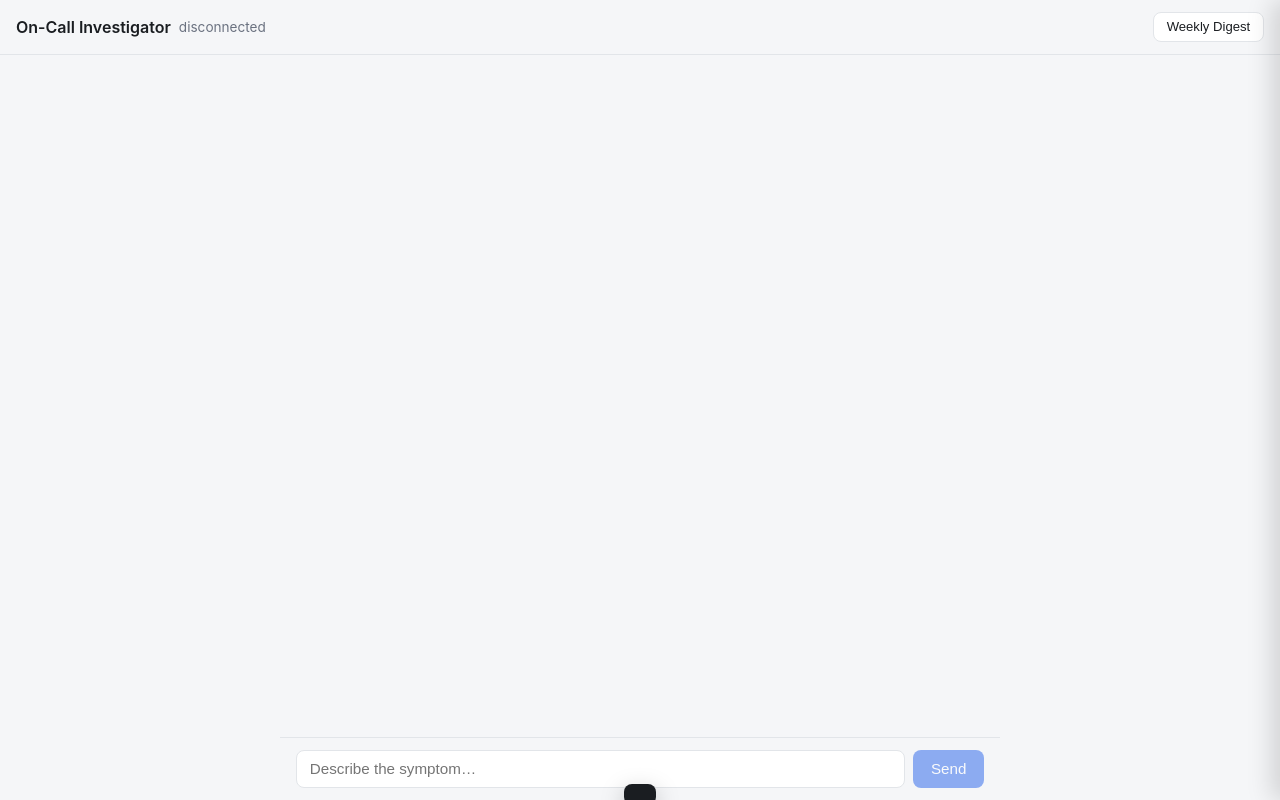
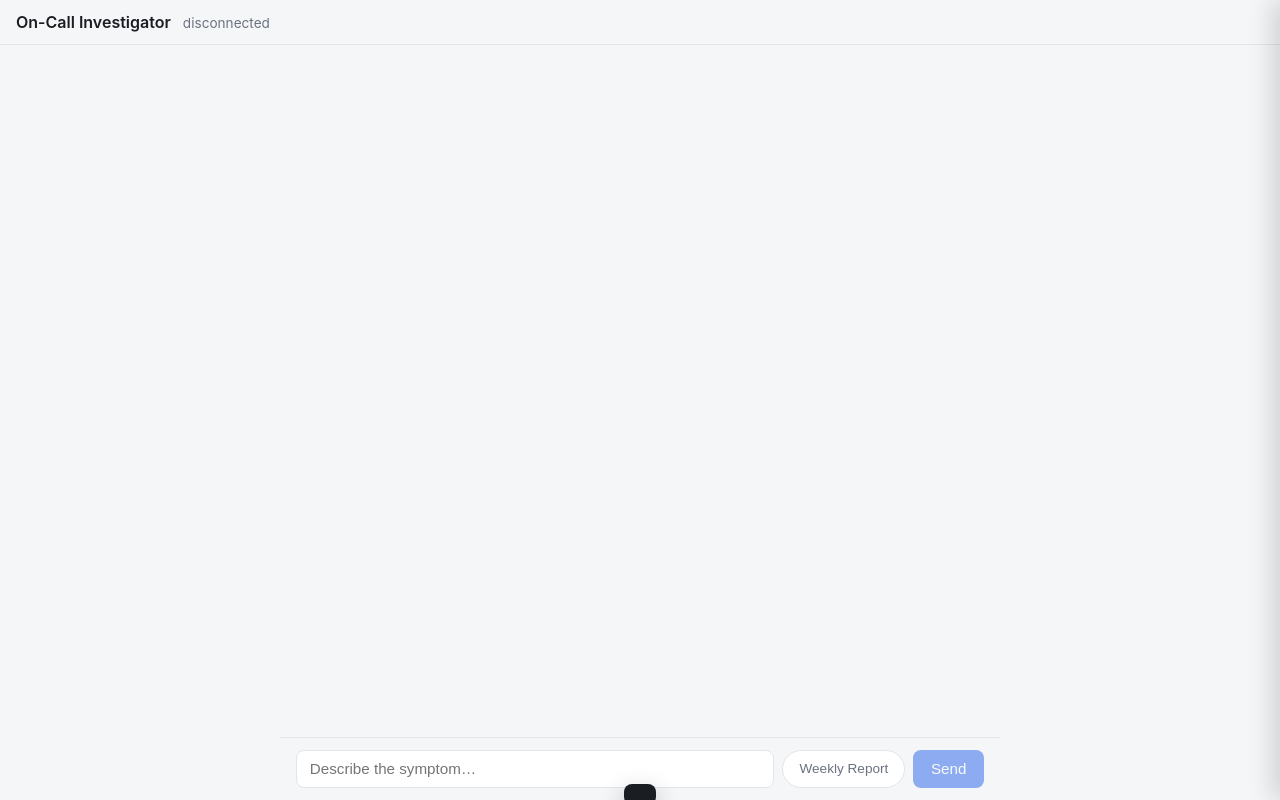
Before and after one commit to CharithaVadamala9/oncall-investigator, a website: page public/index.html in a window 1280 px wide. Drawn offline with Linux system fonts and the light colour scheme; no server answers.

Commit message:
Move weekly report trigger into the input row as a pill button
Was a standalone header button ("Weekly Digest"). Moved into the
composer row alongside the text input and Send button, styled as a
rounded pill chip (per a reference screenshot of ChatGPT's input bar
control), and renamed to "Weekly Report" for both the button and the
panel title so the labeling stays consistent throughout.

Co-Authored-By: Claude Sonnet 5 <noreply@anthropic.com>

```diff
--- a/public/index.html
+++ b/public/index.html
@@ -122,16 +122,18 @@
   }
   button:disabled { opacity: 0.5; cursor: default; }
 
-  header { display: flex; align-items: center; }
-  .header-btn {
-    margin-left: auto;
-    padding: 0.4rem 0.8rem;
-    font-size: 0.82rem;
+  .pill-btn {
+    padding: 0.6rem 1rem;
+    border-radius: 999px;
+    border: 1px solid var(--border);
+    background: var(--panel);
+    color: var(--dim);
+    font-size: 0.85rem;
     font-weight: 500;
-    background: var(--panel);
-    color: var(--text);
-    border: 1px solid var(--border);
+    cursor: pointer;
+    white-space: nowrap;
   }
+  .pill-btn:hover { border-color: var(--accent); color: var(--text); }
 
   .overlay {
     position: fixed;
@@ -224,18 +226,18 @@
   <header>
     On-Call Investigator
     <span class="status" id="status">connecting…</span>
-    <button type="button" id="digestBtn" class="header-btn">Weekly Digest</button>
   </header>
   <div id="transcript"></div>
   <form id="composer">
     <input type="text" id="input" placeholder="Describe the symptom…" autocomplete="off" />
+    <button type="button" id="digestBtn" class="pill-btn">Weekly Report</button>
     <button type="submit" id="send">Send</button>
   </form>
 
   <div class="overlay" id="digestOverlay"></div>
-  <aside class="digest-panel" id="digestPanel" aria-label="Weekly digest">
+  <aside class="digest-panel" id="digestPanel" aria-label="Weekly report">
     <div class="digest-panel-header">
-      <h2>Weekly Digest</h2>
+      <h2>Weekly Report</h2>
       <button type="button" id="digestClose" class="icon-btn" aria-label="Close">&times;</button>
     </div>
     <button type="button" id="digestGenerate">Generate Now</button>
```
